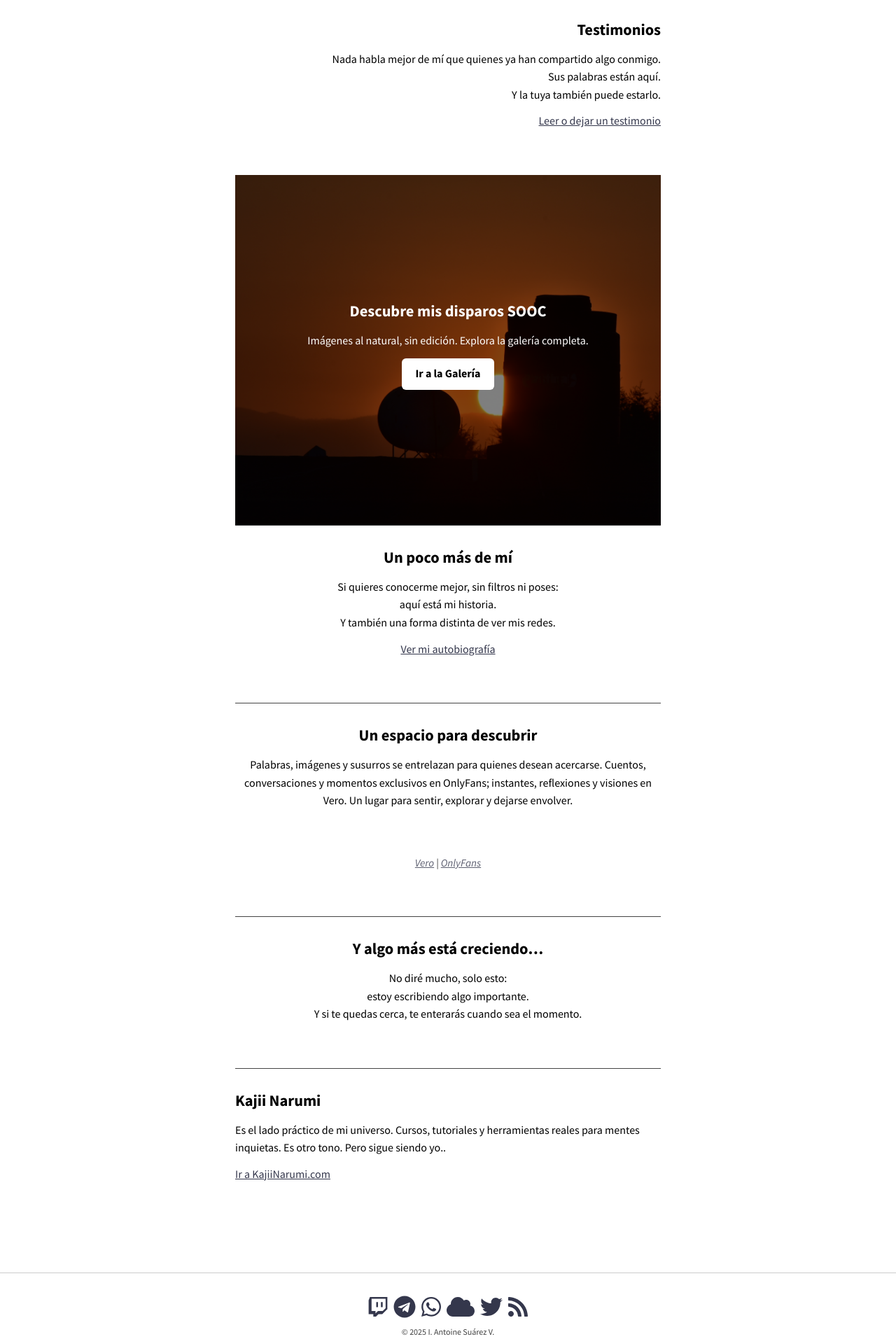
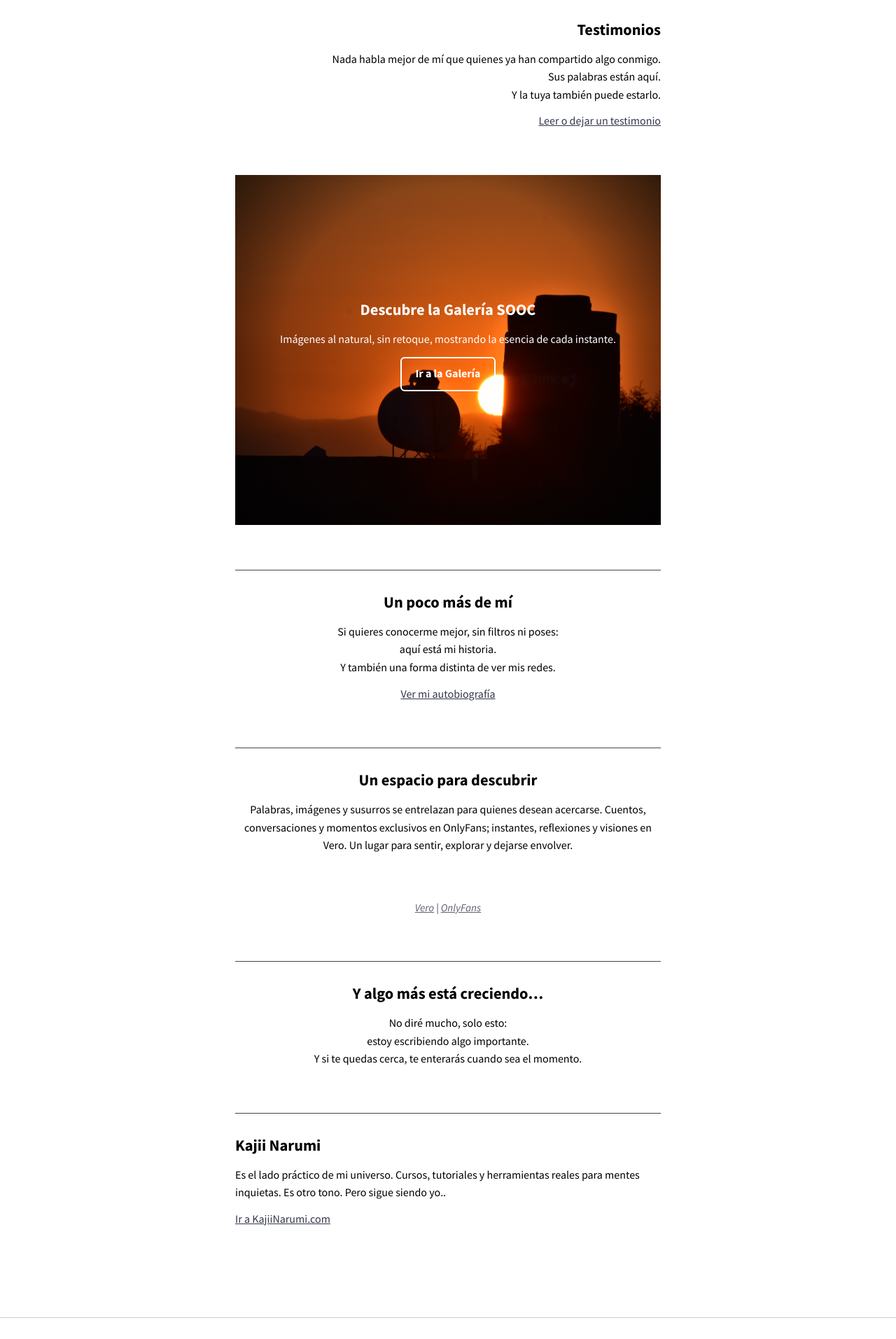
Before and after one commit to KajiiNarumi/iasuarezv, a Jekyll site: the page built from index.html, in a window 1280 px wide. Shown: the part 1412-3325 px from the top of the page at 70% size. Built offline with Jekyll 4.4.1, drawn with Linux system fonts in a browser that asks for light colours; nearby versions of some CDN libraries; the list of posts is cut into pages by our own code.

Commit message:
Update index.html

```diff
--- a/index.html
+++ b/index.html
@@ -53,13 +53,14 @@
     <p><a href="/testimonios/">Leer o dejar un testimonio</a></p>
   </section>
 
-<div class="banner-sooc">
+<section class="banner-sooc">
   <div class="banner-text">
-    <h2>Descubre mis disparos SOOC</h2>
-    <p>Imágenes al natural, sin edición. Explora la galería completa.</p>
+    <h2>Descubre la Galería SOOC</h2>
+    <p>Imágenes al natural, sin retoque, mostrando la esencia de cada instante.</p>
     <p><a class="btn-galeria" href="/galeria/">Ir a la Galería</a></p>
   </div>
-</div>
+</section>
+
 
 
   <section class="text-center bloque">
@@ -176,19 +177,11 @@
 
 
 
-.banner-sooc::before {
-  content: "";
-  position: absolute;
-  top: 0; left: 0;
-  width: 100%; height: 100%;
-  background: radial-gradient(circle, rgba(0,0,0,0) 60%, rgba(0,0,0,0.7) 100%);
-  z-index: 1;
-}
-
 .banner-sooc {
+  position: relative;
   width: 100%;
-  height: 500px;
-  position: relative;
+  height: 500px; /* o el alto que quieras */
+  background-image: url('/ruta/a/tu/imagen-aleatoria.jpg');
   background-size: cover;
   background-position: center;
   display: flex;
@@ -201,32 +194,33 @@
 .banner-sooc::before {
   content: "";
   position: absolute;
-  top: 0; left: 0;
+  top:0; left:0;
   width: 100%; height: 100%;
-  background: rgba(0,0,0,0.5); /* filtro oscuro */
-  z-index: 1;
+  background: radial-gradient(circle, rgba(0,0,0,0) 60%, rgba(0,0,0,0.6) 100%);
+  z-index: 1; /* sobre la imagen */
 }
 
 .banner-text {
   position: relative;
+  z-index: 2; /* sobre el viñeteado */
   text-align: center;
-  z-index: 2;
 }
 
-  .btn-galeria {
+.btn-galeria {
   display: inline-block;
   padding: 0.6rem 1.2rem;
-  background: white;
-  color: black;
+  border: 2px solid white;
+  color: white;
   font-weight: 600;
   border-radius: 6px;
   text-decoration: none;
+  background: transparent;
   transition: background 0.3s, color 0.3s;
 }
 
 .btn-galeria:hover {
-  background: #eee;
-  color: #111;
+  background: white;
+  color: black;
 }
 
 
```
